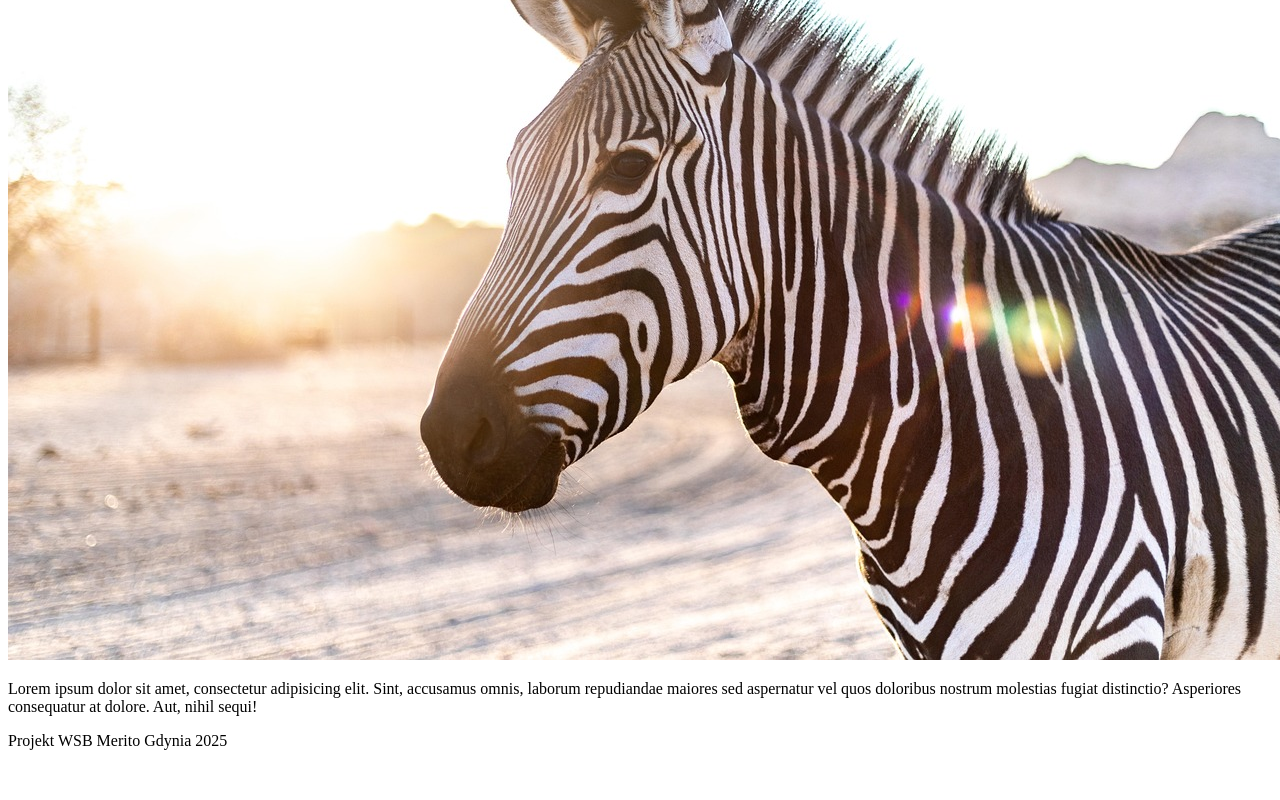
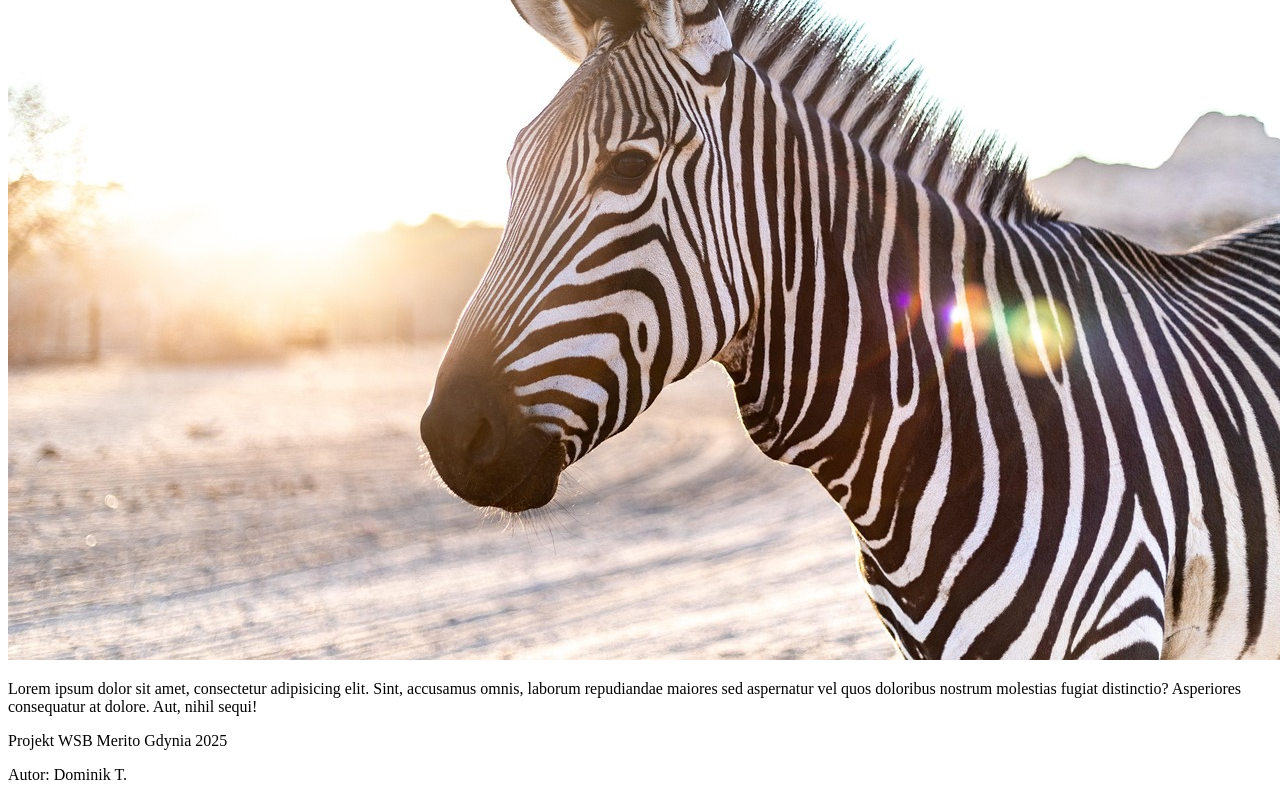
Before and after one commit to 2bajkox/WSB_INF_ZADANIE_1, a plain HTML site: page index.html in a window 1280 px wide. Shown: the part 314-1114 px from the top of the page. Before the commit the page ends 1080 px from the top, so only its background shows below. Drawn offline with Linux system fonts and the light colour scheme.

Commit message:
dodaj autora strony

```diff
--- a/index.html
+++ b/index.html
@@ -19,6 +19,7 @@
 </main>
 <footer>
     <p>Projekt WSB Merito Gdynia 2025</p>
+    <p>Autor: Dominik T.</p>
 </footer>
 
 </body>
```
